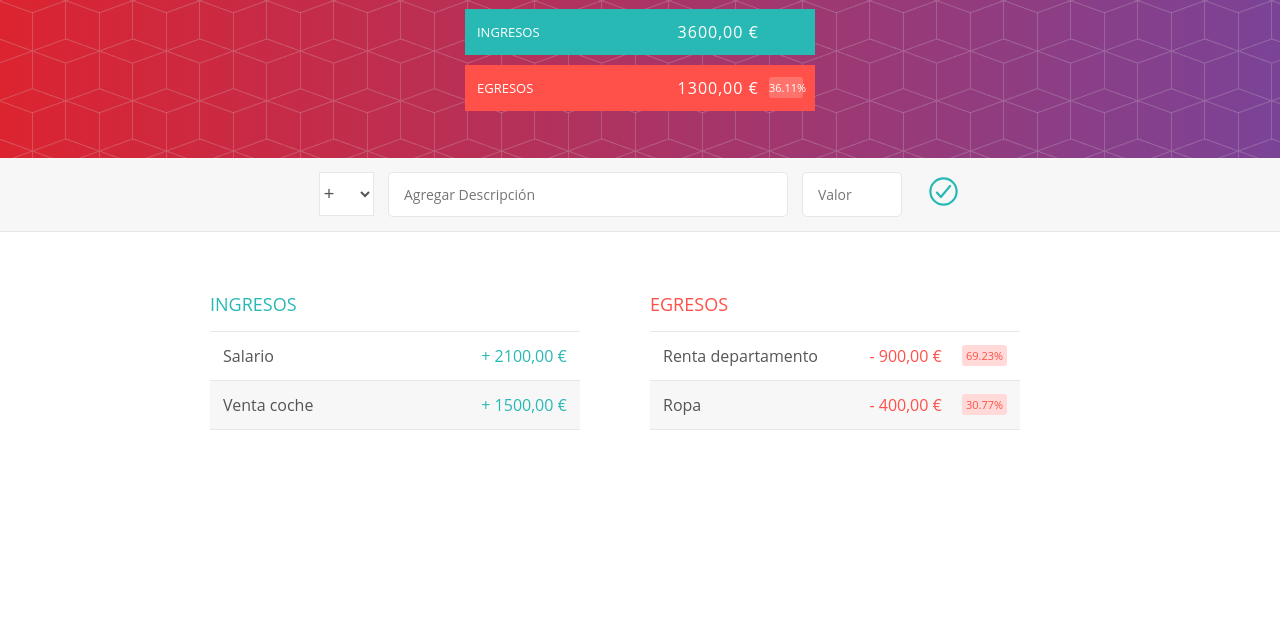
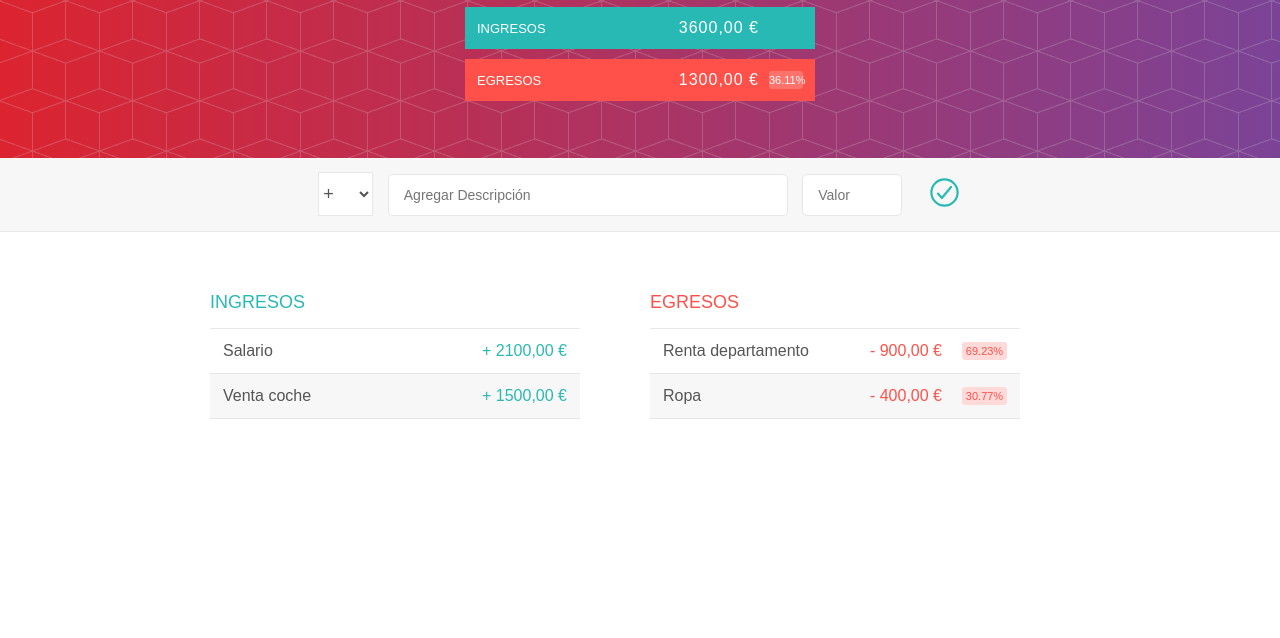
Before and after one commit to onejulian/presupuesto-app, a plain HTML site: page index.html in a window 1280 px wide. Shown: the part 162-800 px from the top of the page. Drawn offline with nearby package versions, Linux system fonts and the light colour scheme.

Commit message:
:hammer: Change font-family

```diff
--- a/css/estilos.css
+++ b/css/estilos.css
@@ -12,7 +12,7 @@
 
 body {
     color: #555;
-    font-family: Open Sans;
+    font-family: Arial, Helvetica, sans-serif;
     font-size: 16px;
     position: relative;
     height: 100vh;
```
